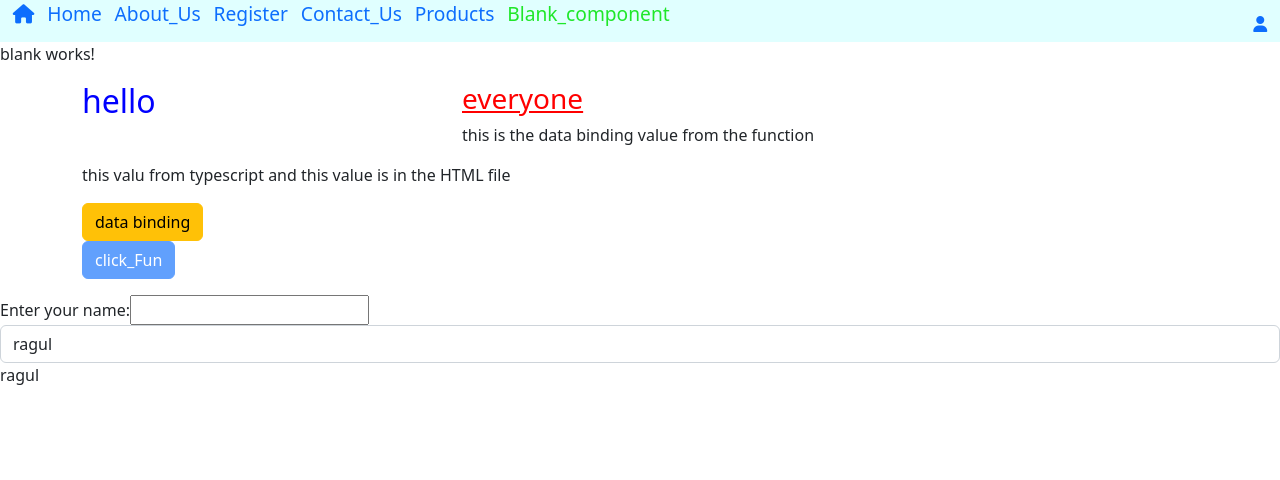
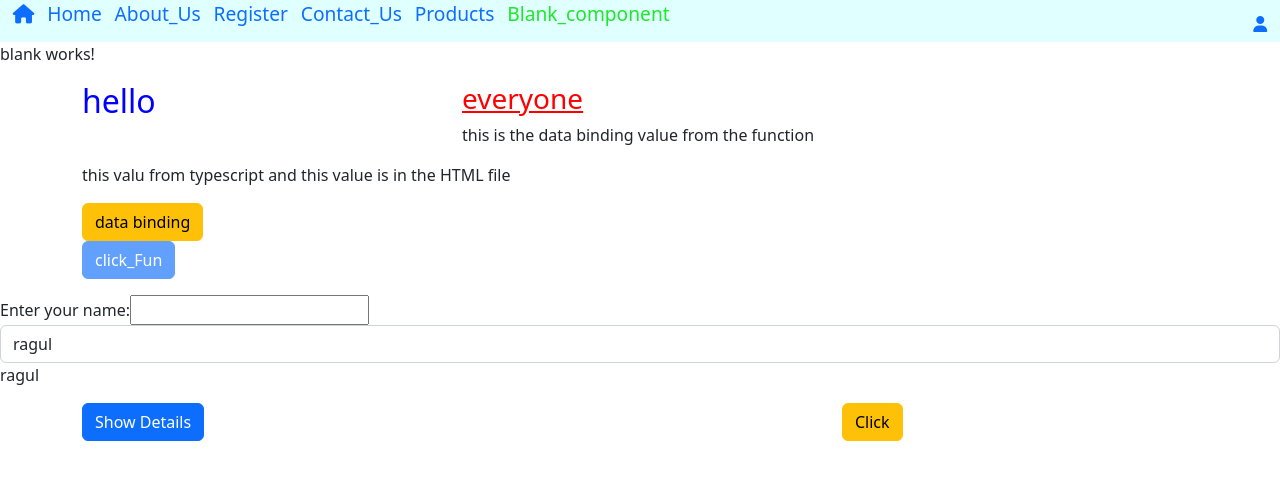
Before and after one commit to Ragulindia/ang-project, an Angular app: page /blank in a window 1280 px wide. Shown: the top 480 px of the page. Built offline with nearby package versions, Linux system fonts and the light colour scheme.

Commit message:
property binding

```diff
--- a/src/app/app.module.ts
+++ b/src/app/app.module.ts
@@ -16,6 +16,7 @@ import { UserServicesService } from './user-services.service';
 import {  HttpClientModule } from '@angular/common/http';
 import { PageaNotFoundComponent } from './pagea-not-found/pagea-not-found.component';
 import { BlankComponent } from './blank/blank.component';
+import { PropertyBindingComponent } from './property-binding/property-binding.component';
 
 
 
@@ -31,6 +32,7 @@ import { BlankComponent } from './blank/blank.component';
     LoginComponent,
     PageaNotFoundComponent,
     BlankComponent,
+    PropertyBindingComponent,
   ],
   imports: [
     BrowserModule,
--- a/src/app/blank/blank.component.css
+++ b/src/app/blank/blank.component.css
@@ -4,3 +4,6 @@ h3 {
 h2 {
     color: blue;
 }
+.texcolor {
+     color: white;
+}
--- a/src/app/blank/blank.component.html
+++ b/src/app/blank/blank.component.html
@@ -27,3 +27,22 @@
     <!-- <p>{{event1}</p> -->
 </div>
 <p>{{event1}}</p>
+<div class="container">
+    <div class="row">
+        <div class="col-4">
+            <button class="btn btn-primary" (click)="showDetail = !showDetail">Show Details</button>
+        </div>
+        <div class="col-4">
+            <p *ngIf="showDetail">Details are show here</p>
+        </div>
+        <div class="col-3">
+            <button class="btn btn-warning" (click)="onToggle()">Click</button>
+        </div>
+        <div class="col-1">
+            <p *ngFor="let log of log1" [ngStyle]="{backgroundColor:log >5 ? 'blue':'transprant'}"
+                [ngClass]="{'texcolor' : log > 5}">
+                {{log}}</p>
+        </div>
+    </div>
+
+</div>
--- a/src/app/blank/blank.component.ts
+++ b/src/app/blank/blank.component.ts
@@ -36,9 +36,14 @@ export class BlankComponent implements OnInit {
   }
   event1: string = "ragul";
   updateName(event: any) {
-// console.log(event);
+    // console.log(event);
 
     this.event1 = (<HTMLInputElement>event.target).value;
   }
-
+  showDetail: boolean = false;
+  log1:any = [];
+  onToggle() {
+    this.showDetail = !this.showDetail;
+    this.log1.push(this.log1.length + 1)
+  }
 }
--- /dev/null
+++ b/src/app/property-binding/property-binding.component.html
@@ -0,0 +1 @@
+<p>property-binding works!</p>
--- /dev/null
+++ b/src/app/property-binding/property-binding.component.ts
@@ -0,0 +1,21 @@
+import { Component, OnInit, Input } from '@angular/core';
+
+@Component({
+  selector: 'app-property-binding',
+  templateUrl: './property-binding.component.html',
+  styleUrls: ['./property-binding.component.css']
+})
+export class PropertyBindingComponent implements OnInit {
+  @Input() custom_property: { pro_type: string, pro_name: string, pro_content: string } =
+    {
+      pro_type: ' str',
+      pro_name: ' ragul',
+      pro_content: ' this is custom property'
+    }
+
+  constructor() { }
+
+  ngOnInit(): void {
+  }
+
+}
```
Also changed, not shown: src/app/property-binding/property-binding.component.css (added), 1 other file (tests, documents, lock files or other folders).
